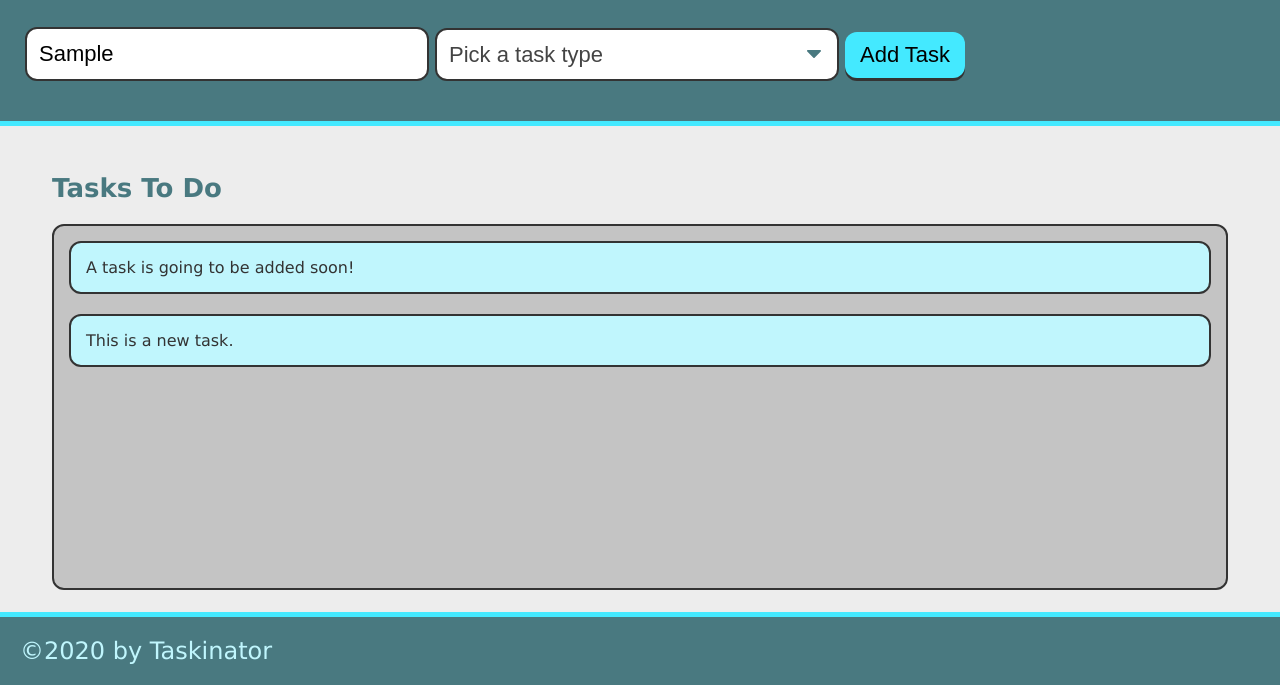
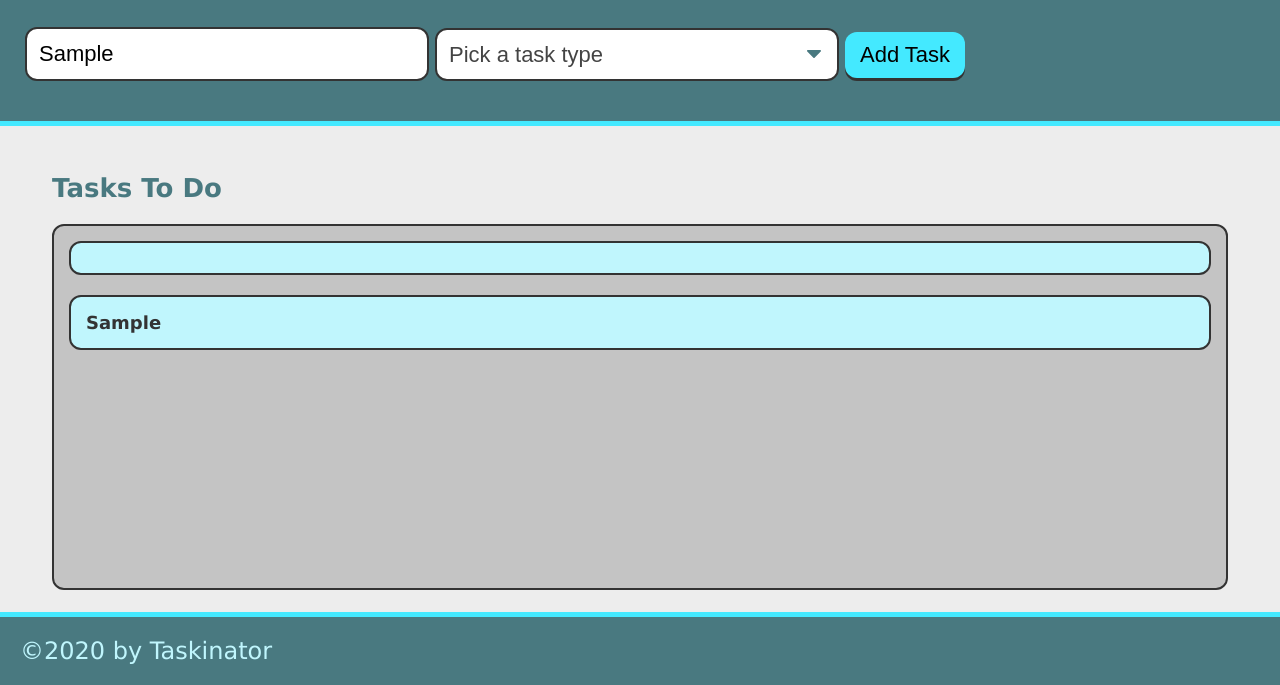
Before and after one commit to angelgiovanna/taskinator, a plain HTML site: page index.html in a window 1280 px wide. Both pictures are taken after typing "Sample" into the empty fields and a click on the button "Add Task". Shown: the part 115-800 px from the top of the page. Drawn offline with Linux system fonts and the light colour scheme.

Commit message:
Capture form

```diff
--- a/assets/js/script.js
+++ b/assets/js/script.js
@@ -3,12 +3,25 @@ var tasksToDoEl = document.querySelector("#tasks-to-do");
 
 
 var createTaskHandler = function(event) {
-     event.preventDefault();
+event.preventDefault();
+var taskNameInput = document.querySelector("input[name='task-name']").value;
+var taskTypeInput = document.querySelector("select[name='task-type']").value;
 
-    var listItemEl = document.createElement ("li");
-    listItemEl.className = "task-item";
-    listItemEl.textContent = "This is a new task.";
-    tasksToDoEl.appendChild(listItemEl);
+// create list item
+var listItemEl = document.createElement("li");
+listItemEl.className = "task-item";
+
+// create div to hold task info and add to list item
+var taskInfoEl = document.createElement("div");
+// give it a class name
+taskInfoEl.className = "task-info";
+// add HTML content to div
+taskInfoEl.innerHTML = "<h3 class='task-name'>" + taskNameInput + "</h3><span class='task-type'>" + taskTypeInput + "</span>";
+
+listItemEl.appendChild(taskInfoEl);
+
+// add entire list item to list
+tasksToDoEl.appendChild(listItemEl);
 };
 
 formEl.addEventListener("submit", createTaskHandler);
--- a/index.html
+++ b/index.html
@@ -36,7 +36,7 @@
         <section class="task-list-wrapper">
             <h2 class="list-title">Tasks To Do</h2>
             <ul class="task-list" id="tasks-to-do">
-                <li class="task-item">A task is going to be added soon!</li>
+                <li class="task-item"></li>
             </ul>
         </section>
     </main>
```
